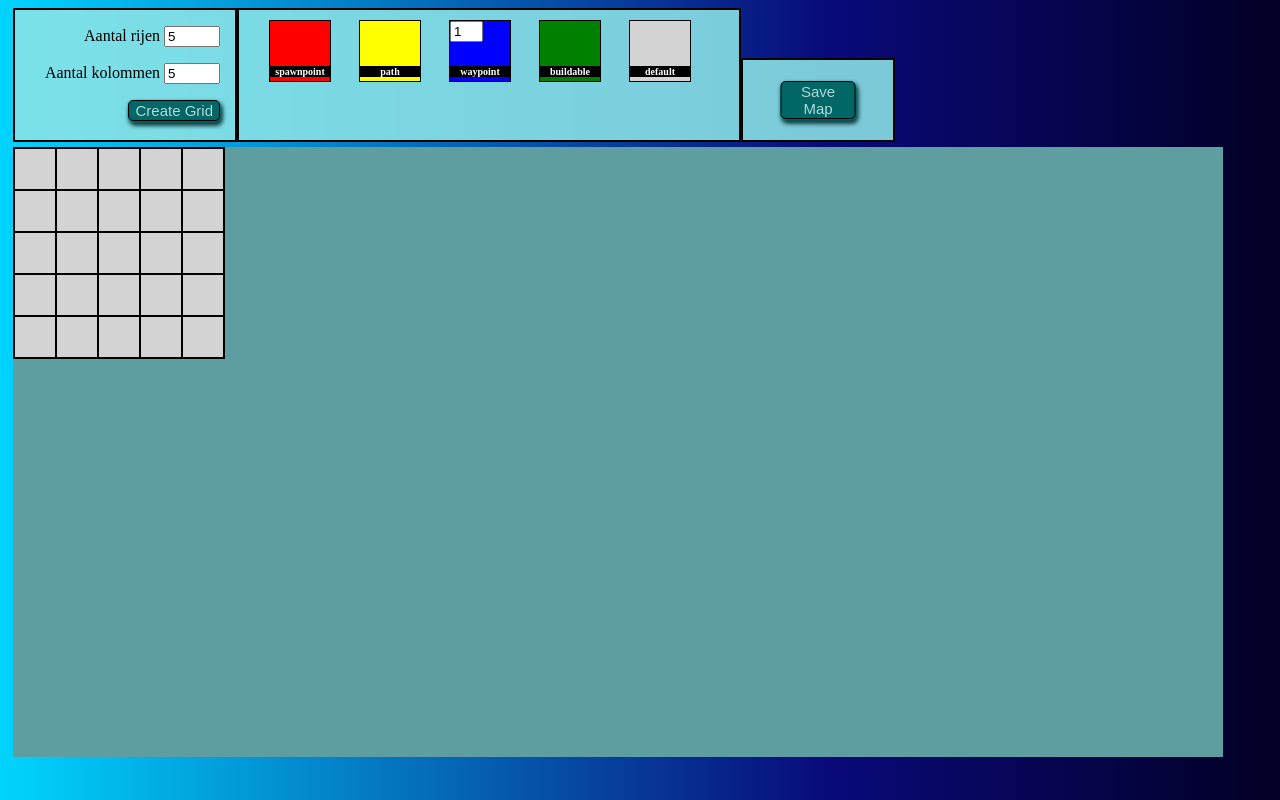
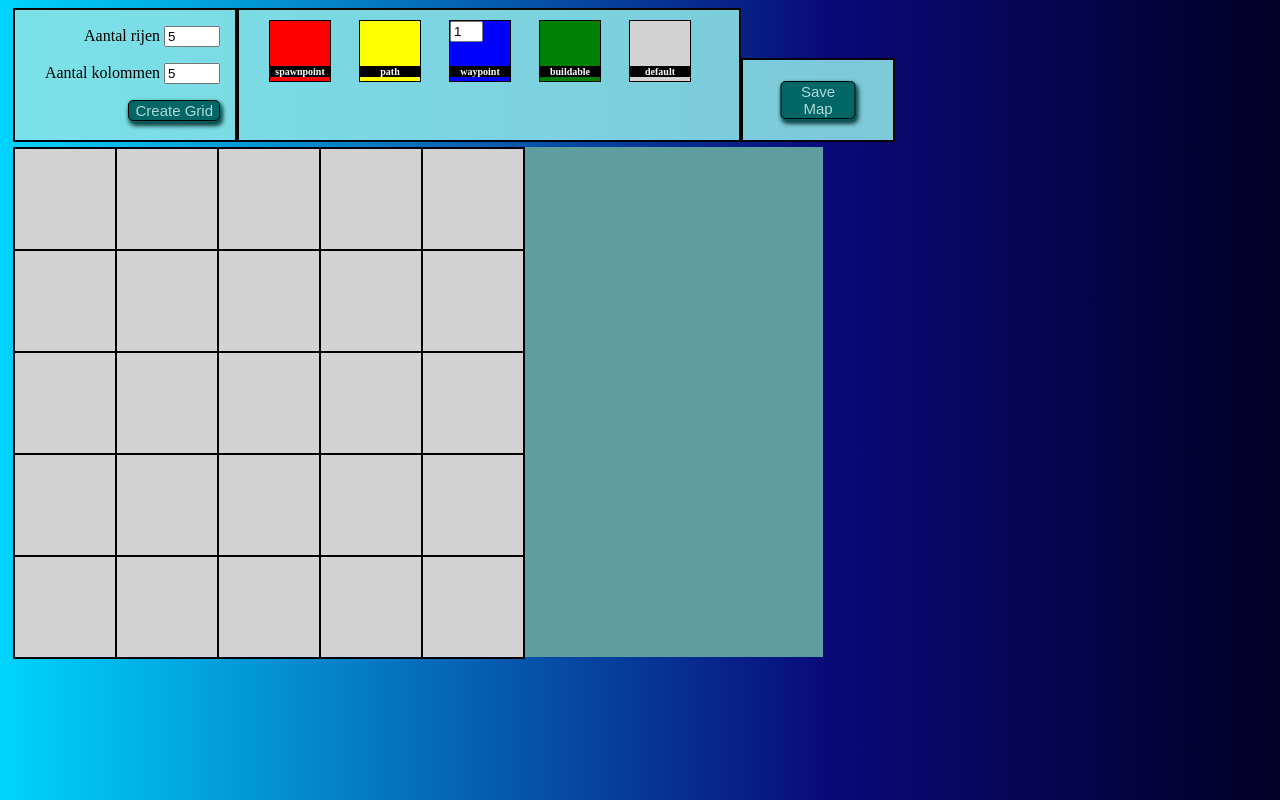
Before and after one commit to JTReerink/Grid-maker, a plain HTML site: page index.html in a window 1280 px wide. Both pictures are taken after typing "5", "5" into the empty fields and a click on the button "Create Grid". Drawn offline with Linux system fonts and the light colour scheme.

Commit message:
sizing aanpassingen

```diff
--- a/script.js
+++ b/script.js
@@ -12,9 +12,18 @@ button.addEventListener("click", ()=> {
     kolom = document.getElementById("kolom").value;
 
     //informatie die we aan elk blokje mee willen geven
-    let tilesize = 40;
+    let tilesize;
     let borderSize = 2;
     let tileCount = rij * kolom;
+
+    if(rij >= kolom){
+        tilesize = 500/rij;
+        console.log("ik doe nu gedeelt door rij" + rij + kolom)
+    }
+    if(kolom > rij) {
+        tilesize = 500/kolom;
+        console.log("ik doe nu gedeeld door kolom" + rij + kolom)
+    }
 
     //Dit haalt een eerder gebouwd grid weg.
     for(let i = container.children.length-1; i > 0; i--){
@@ -113,7 +122,7 @@ function clickSelectors(){
     if(selectorHolder.children.length > 0){
 
         selectorHolder.addEventListener("click", (e) =>{
-            if(e.target.id != "mapPalette" && e.target.id != "unit"){
+            if(e.target.id != "mapPalette" && e.target.className != "unit"){
 
                 //ActiveSelector vernaderen naar de zojuist geklikte
                 if( e.target.id != "selectorTitle"){
@@ -166,7 +175,7 @@ function clickGridTiles(){
                 unit.min = "1"
                 unit.value = currentUnit.value;
                 unit.className = "unit";
-                unit.id = "unit"
+                unit.id = "unit";
                 currentUnit.value ++;
                 selectorUnit = currentUnit;
                 e.target.appendChild(unit);
@@ -183,6 +192,7 @@ function clickGridTiles(){
             //het blokje krijgt de huide kleur-value-pair als id mee
             e.target.setAttribute('id', activeSelector);
 
+            //blokje krijgt getal als value
             e.target.setAttribute('value', currentUnit.value -1)
             //getal in waypoint in het pallet wordt aangepast naar het nieuwe huidige waypoint-getal
             currentUnit.setAttribute("value", currentUnit.value);
--- a/styles.css
+++ b/styles.css
@@ -64,8 +64,8 @@ button:active {
 .gridContainer{
     display: grid;
     background-color: cadetblue;
-    width: 1200px;
-    height: 600px;
+    width: 800px;
+    height: 500px;
     position: absolute;
     margin-top: 5px;
     margin-left: 5px;
```
